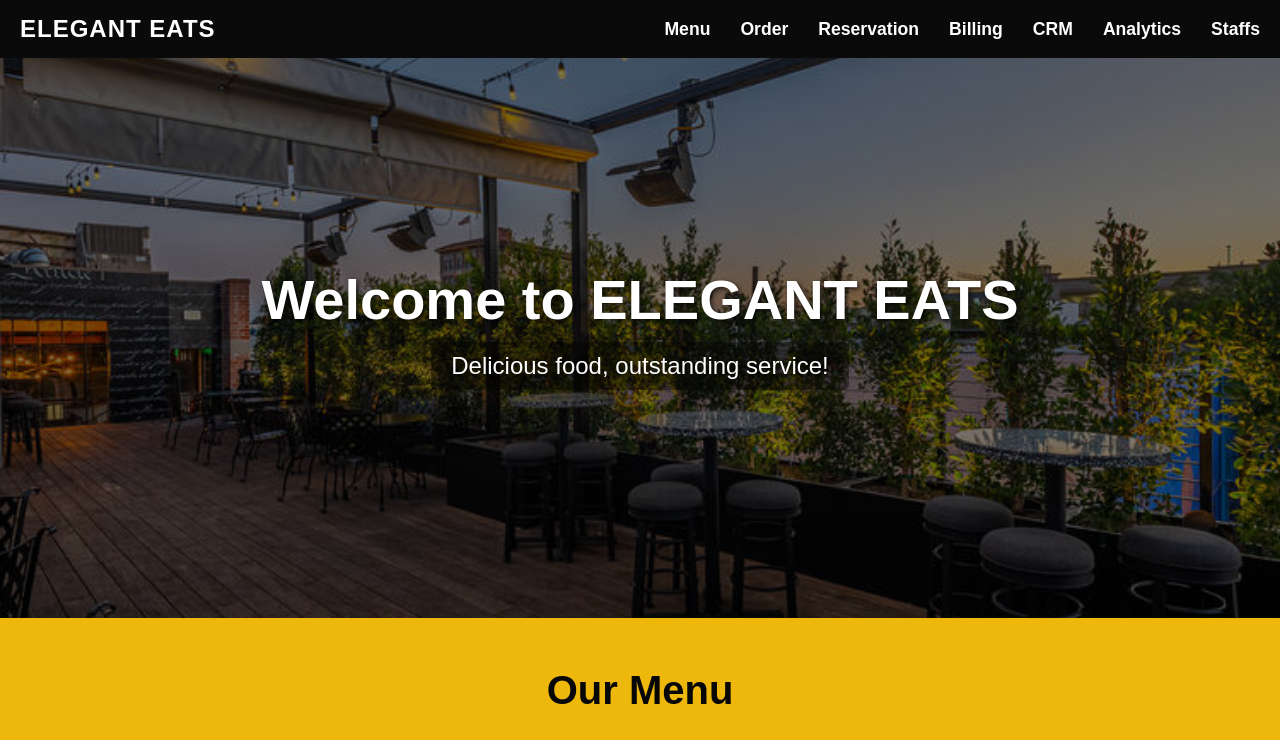
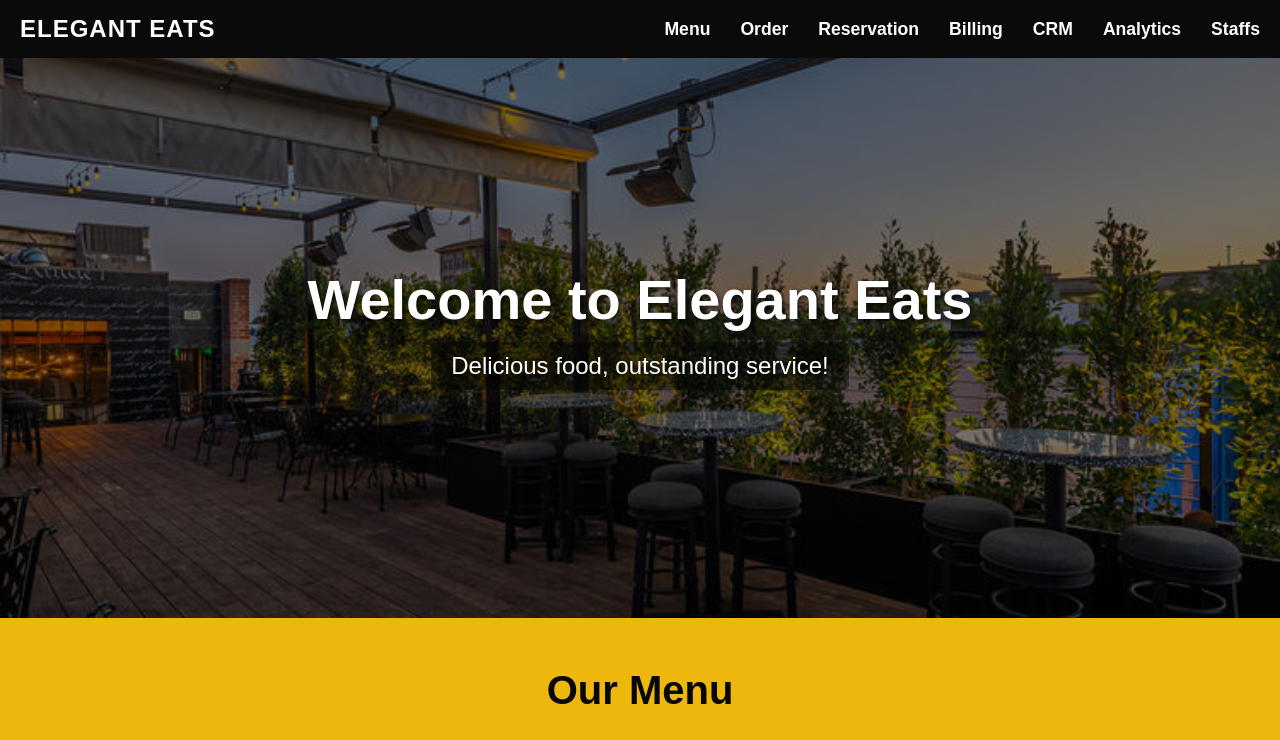
Before and after one commit to DafniaGnanaShelli/FBMS, a plain HTML site: page index.html in a window 1280 px wide. Shown: the top 740 px of the page. Drawn offline with Linux system fonts and the light colour scheme; a script that the page names is missing.

Commit message:
index.html

```diff
--- a/index.html
+++ b/index.html
@@ -73,7 +73,7 @@
 
     <!-- Hero Section -->
     <section class="hero">
-        <h1>Welcome to ELEGANT EATS</h1>
+        <h1>Welcome to Elegant Eats</h1>
         <p>Delicious food, outstanding service!</p>
     </section>
 
```
